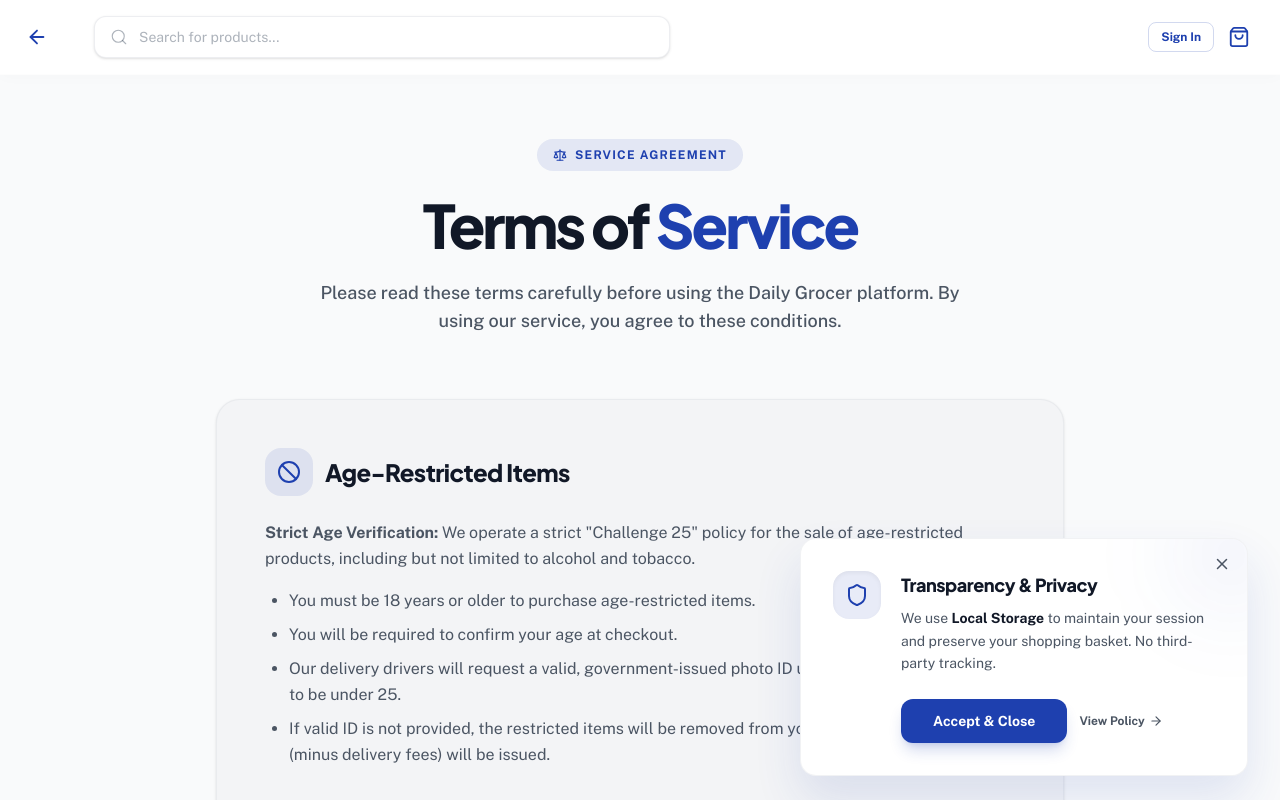
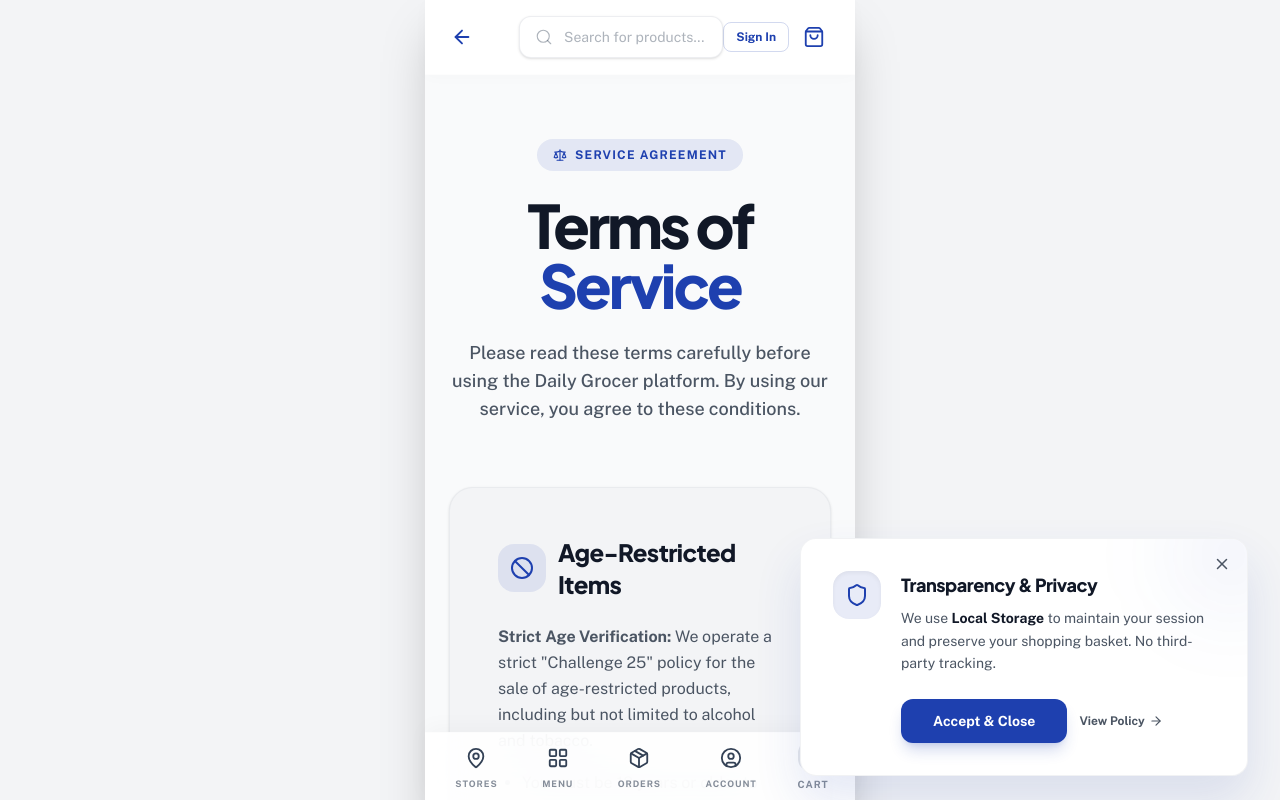
Before and after one commit to musnymubarak/UK_Grocery, a React (Vite) app in the folder storefront/: page /terms in a window 1280 px wide. Shown: the top 800 px of the page. Built offline with nearby package versions, Linux system fonts and the light colour scheme.

Commit message:
ui: fix rewards banner text wrapping and constrain layout to 430px max-width

```diff
--- a/storefront/src/components/Layout.tsx
+++ b/storefront/src/components/Layout.tsx
@@ -46,7 +46,8 @@
   const hideBottomNav = isAuthPage;
 
   return (
-    <div className="min-h-screen bg-surface flex flex-col">
+    <div className="min-h-screen bg-gray-100 flex justify-center">
+    <div className="w-full max-w-[430px] min-h-screen bg-surface flex flex-col shadow-2xl">
       {/* Top App Bar */}
       <header className="sticky top-0 z-50 bg-white border-b border-outline-variant/5 px-4 py-3 md:px-6 md:py-4 flex justify-between items-center shadow-[0_2px_15px_rgba(0,0,0,0.02)]">
         <div className="flex items-center gap-2 min-w-0 flex-1">
@@ -151,7 +152,7 @@
 
       {/* Bottom Navigation (Mobile Only) */}
       {!hideBottomNav && (
-        <nav className="fixed bottom-0 left-0 w-full bg-white/90 backdrop-blur-xl border-t border-outline-variant/5 px-2 pb-1 pt-1 flex justify-around items-center z-50 shadow-[0_-5px_20px_rgba(0,0,0,0.03)] md:hidden">
+        <nav className="fixed bottom-0 left-1/2 -translate-x-1/2 w-full max-w-[430px] bg-white/90 backdrop-blur-xl border-t border-outline-variant/5 px-2 pb-1 pt-1 flex justify-around items-center z-50 shadow-[0_-5px_20px_rgba(0,0,0,0.03)]">
           <NavLink to="/stores" icon={<MapPin size={22} />} label="Stores" active={location.pathname === '/stores'} />
           <NavLink to="/browse" icon={<LayoutGrid size={22} />} label="Menu" active={location.pathname === '/browse' || location.pathname.startsWith('/aisle')} />
           <NavLink to="/history" icon={<Package size={22} />} label="Orders" active={location.pathname === '/history'} />
@@ -202,6 +203,7 @@
         </div>
       </Modal>
     </div>
+    </div>
   );
 }
 
--- a/storefront/src/screens/Home.tsx
+++ b/storefront/src/screens/Home.tsx
@@ -195,11 +195,11 @@
             <div className="flex flex-col gap-3 mb-8">
               {/* Rewards Banner */}
               <div className="relative rounded-xl overflow-hidden bg-blue-700 text-white p-5 shadow-sm">
-                <div className="relative z-10 w-[70%]">
+                <div className="relative z-10">
                   <div className="flex items-center gap-1.5 mb-2">
                     <span className="font-extrabold text-sm tracking-tight">daily grocer rewards</span>
                   </div>
-                  <h3 className="text-2xl font-black leading-tight mb-4 tracking-tighter">Get Rewards in a Snap!</h3>
+                  <h3 className="text-xl font-black leading-tight mb-4 tracking-tighter whitespace-nowrap">Get Rewards in a Snap!</h3>
                   <button className="bg-red-600 text-white text-xs font-bold px-4 py-2 rounded-lg hover:bg-red-700 transition-colors">
                     Find out more
                   </button>
```
